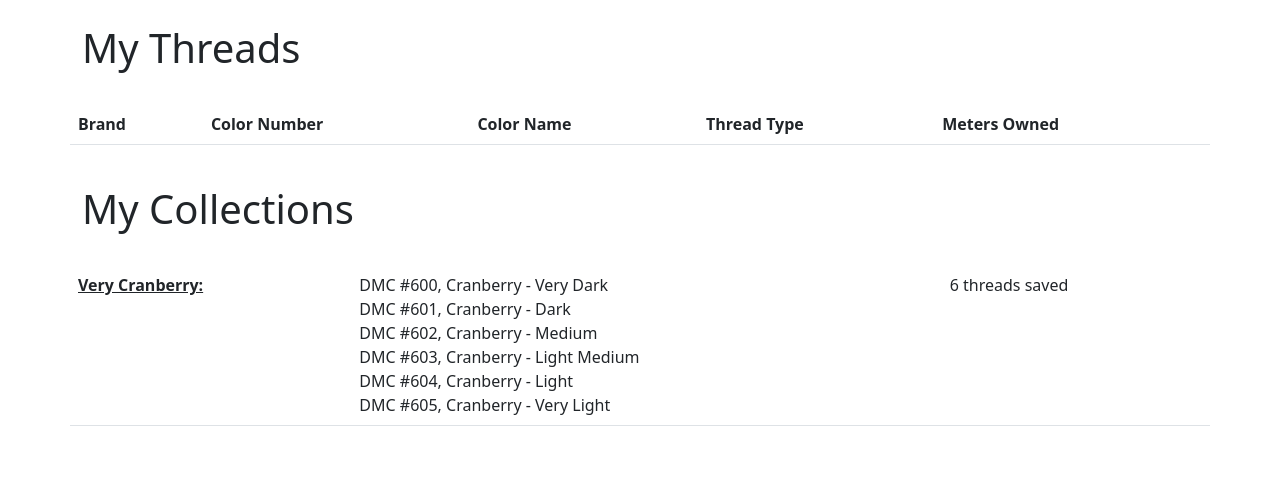
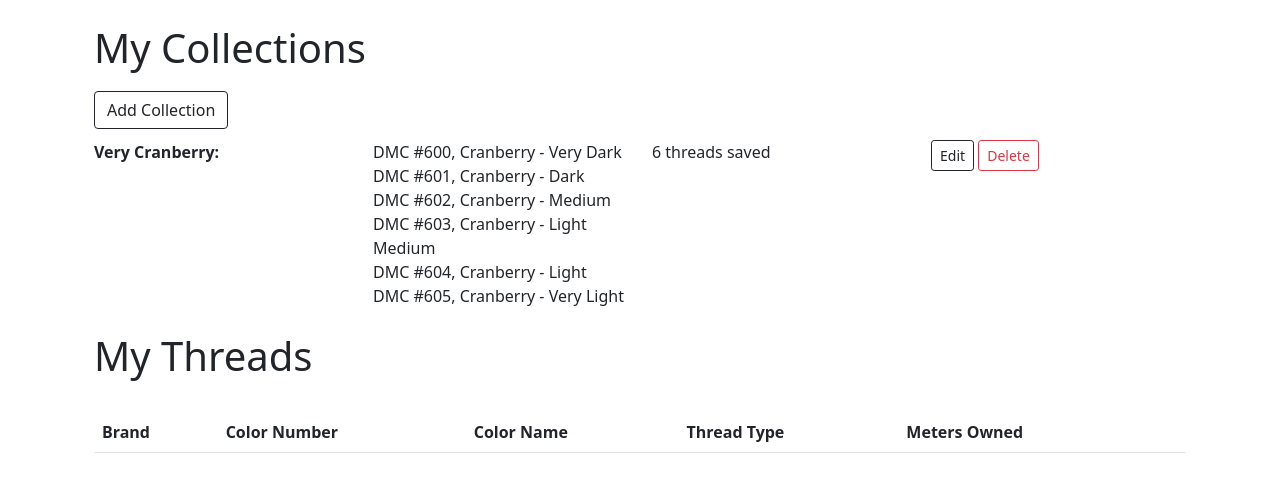
Before and after one commit to lisyce/ThreadApp, a Django app: page / in a window 1280 px wide. Shown: the part 56-548 px from the top of the page. Run offline with Django 3.2, Linux system fonts and the light colour scheme; data comes from the database, SQL or seed files in the repository; lists and menus that the app fills with data are empty.

Commit message:
added buttons to index page

```diff
--- a/code/core/settings.py
+++ b/code/core/settings.py
@@ -11,6 +11,7 @@
 """
 
 from pathlib import Path
+import os
 
 # Build paths inside the project like this: BASE_DIR / 'subdir'.
 BASE_DIR = Path(__file__).resolve().parent.parent
@@ -119,4 +120,8 @@
 # https://docs.djangoproject.com/en/3.1/howto/static-files/
 
 STATIC_URL = '/static/'
+STATICFILES_DIRS = [
+    BASE_DIR / 'static'
+]
+
 AUTH_USER_MODEL = 'thread.ThreadUser'
--- a/code/thread/static/thread/styles.css
+++ b/code/thread/static/thread/styles.css
@@ -1,3 +1,8 @@
-a:visited {
+a, a:hover, a:visited {
     text-decoration: none;
 }
+
+#add-collection {
+    margin-top: 1%;
+    margin-bottom: 1%;
+}
--- a/code/thread/templates/index.html
+++ b/code/thread/templates/index.html
@@ -8,11 +8,44 @@
 <!-- Overall Container -->
 <div class='container'>
     <br>
+    <!-- Collections -->
+    <div class='container'>
+        <div class='row'>
+            <h3 class='display-6'>My Collections</h3>
+            <br>
+        </div>
+
+        <button type='button' id='add-collection' class='btn btn-outline-dark'>Add Collection</button>
+
+        {% for collection in collections %}
+            <div class='row'>
+                    <!-- what if this worked where you see like the first 5 colors then hit an arrow to show the rest-->
+                    <div class='col-3'><strong><a class='text-dark' href='{{collection.get_absolute_url}}'>{{collection.name}}:</a></strong></div>
+                    <div class='col-3'>
+                        {% for thread in collection.threads.all %}
+                            {{thread.brand}} #{{thread.id_number}}, {{thread.color_name}}
+                            <br>
+                        {% endfor %}
+                    </div>
+                    <div class='col-3'>{{collection.thread_count}} threads saved</div>
+                    <div class='col-3'><button type='button' class='btn btn-outline-dark btn-sm'>Edit</button>
+                            <button type='button' class='btn btn-outline-danger btn-sm'>Delete</button>
+                    </div>
+            </div>
+        {% endfor %}
+
+    </div>
+
+    <br>
+
+    <!-- Thread List -->
+    <div class='container'>
         <div class='row'>
             <h3 class='display-6'>My Threads</h3>
         </div>
         <br>
         <div class='row'>
+            <div class='col-12'>
                 <table class='table'>
                     <tr>
                         <th>Brand</th>
@@ -20,6 +53,7 @@
                         <th>Color Name</th>
                         <th>Thread Type</th>
                         <th>Meters Owned</th>
+                        <th></th>
                     </tr>
 
                     {% for thread in owned_threads %}
@@ -29,40 +63,15 @@
                             <td>{{thread.owned_thread.color_name}}</td>
                             <td>{{thread.owned_thread.style}}</td>
                             <td>{{thread.length_owned}}</td>
+                            <td><button type='button' class='btn btn-outline-danger btn-sm'>Delete</button></td>
                         </tr>
                     {% endfor %}
 
                 </table>
             </div>
-
-    <br>
-
-    <div class='row'>
-        <h3 class='display-6'>My Collections</h3>
+        </div>
     </div>
     <br>
-    <div class='row'>
-
-        <table class='table'>
-
-            {% for collection in collections %}
-            <!-- what if this worked where you see like the first 5 colors then hit an arrow to show the rest-->
-            <tr>
-                <td><strong><a class='text-dark' href='{{collection.get_absolute_url}}'>{{collection.name}}:</a></strong></td>
-                <td>
-                    {% for thread in collection.threads.all %}
-                        {{thread.brand}} #{{thread.id_number}}, {{thread.color_name}}
-                        <br>
-                    {% endfor %}
-                </td>
-
-                <td>{{collection.thread_count}} threads saved</td>
-            </tr>
-        {% endfor %}
-
-        </table>
-
-    </div>
 
 </div>
 
```
Also changed, not shown: code/thread/templates/base.html (+3 -4 lines). Lines whose indentation alone changed are shown as unchanged.
